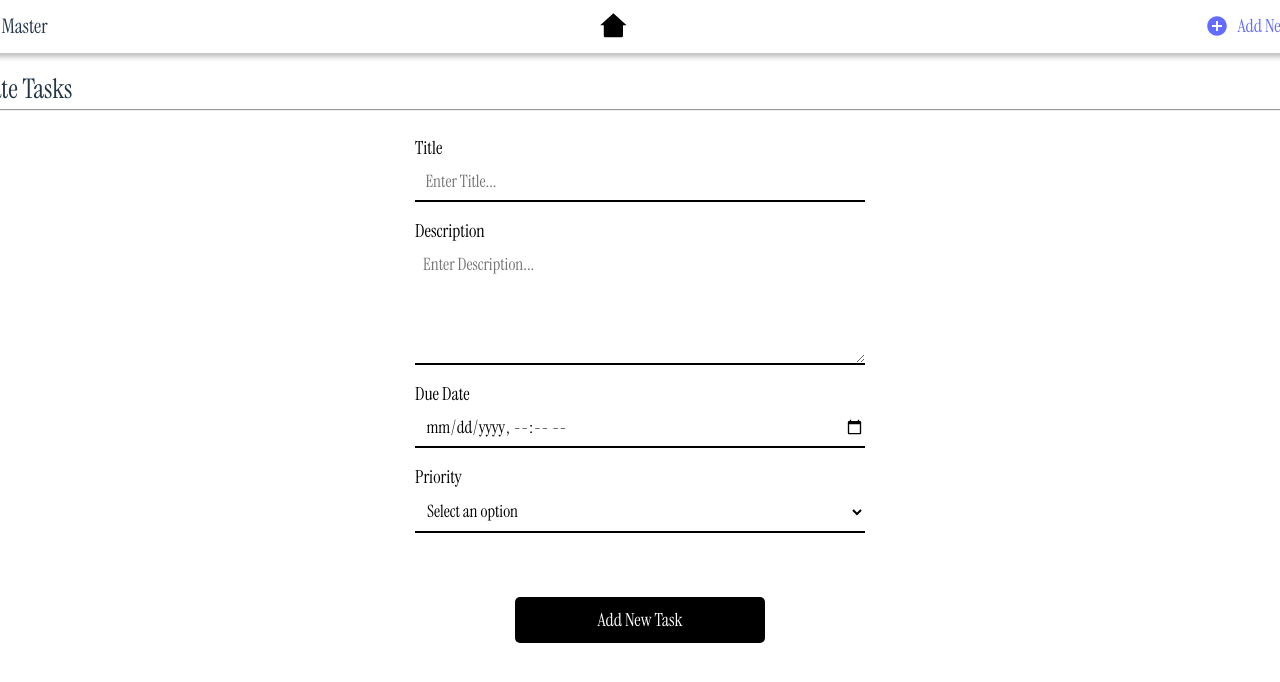
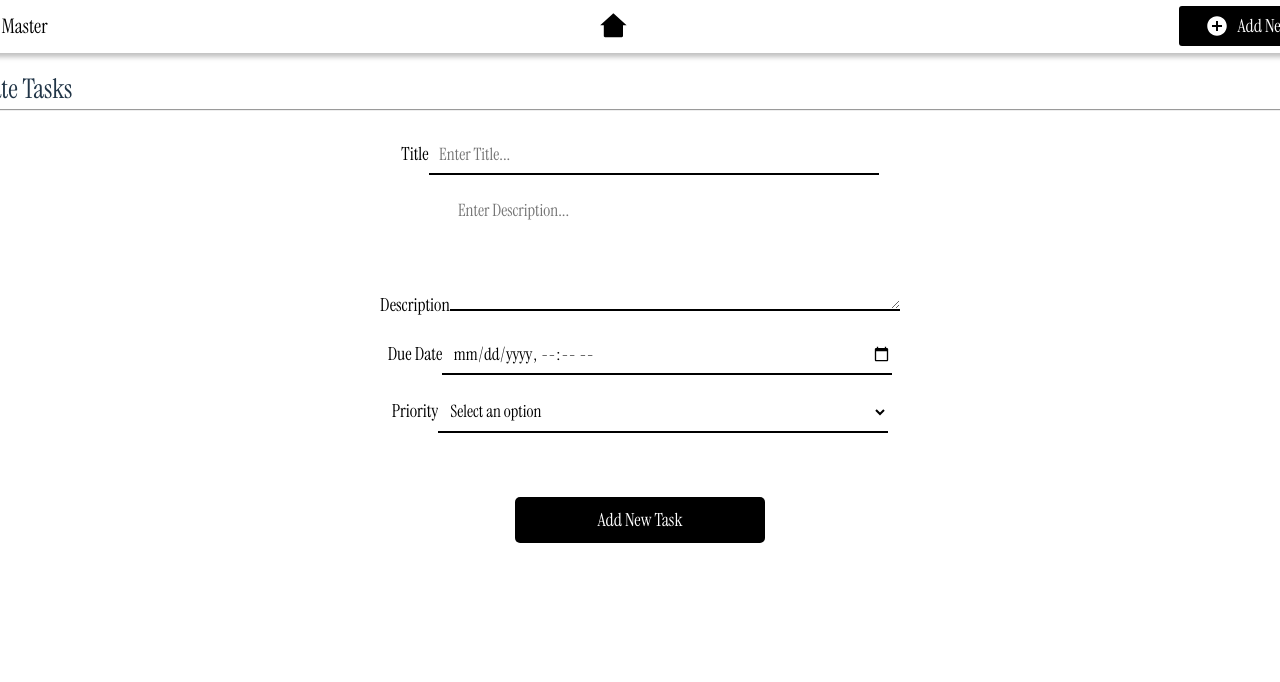
Before and after one commit to KiokoEric/My_Task_Manager, a React (Vite) app in the folder task_master/: page /Create in a window 1280 px wide. Shown: the top 682 px of the page. Built offline with nearby package versions, Linux system fonts and the light colour scheme.

Commit message:
Update to the Task Master Web Application.

```diff
--- a/task_master/src/App.css
+++ b/task_master/src/App.css
@@ -16,5 +16,5 @@ body {
   display: flex;
   flex-direction: column;
   align-items: center;
-  margin: auto;;
+  margin: auto;
 }
--- a/task_master/src/Components/Header/Header.css
+++ b/task_master/src/Components/Header/Header.css
@@ -1,7 +1,7 @@
 .Header {
     background-color: white;
     box-shadow: 0px 4px 5px rgba(0, 0, 0, 0.25);
-    color: var(--Black);
+    color: black;
     display: flex;
     flex-direction: row;
     align-items: center;
@@ -26,10 +26,10 @@
     margin-top: 0.5rem;
 }
 .createLink button {
-    background-color: var(--Black);
+    background-color: black;
     border: none;
     border-radius: 3px;
-    color: var(--White);
+    color: white;
     display: flex;
     flex-direction: row;
     column-gap: 0.5rem;
--- a/task_master/src/Pages/Create/Create.css
+++ b/task_master/src/Pages/Create/Create.css
@@ -18,7 +18,7 @@
     align-items: center;
     margin-top: 1.5rem;
 }
-.CreateTask form p {
+.CreateTask form {
     color: black;
     display: flex;
     flex-direction: column;
```
